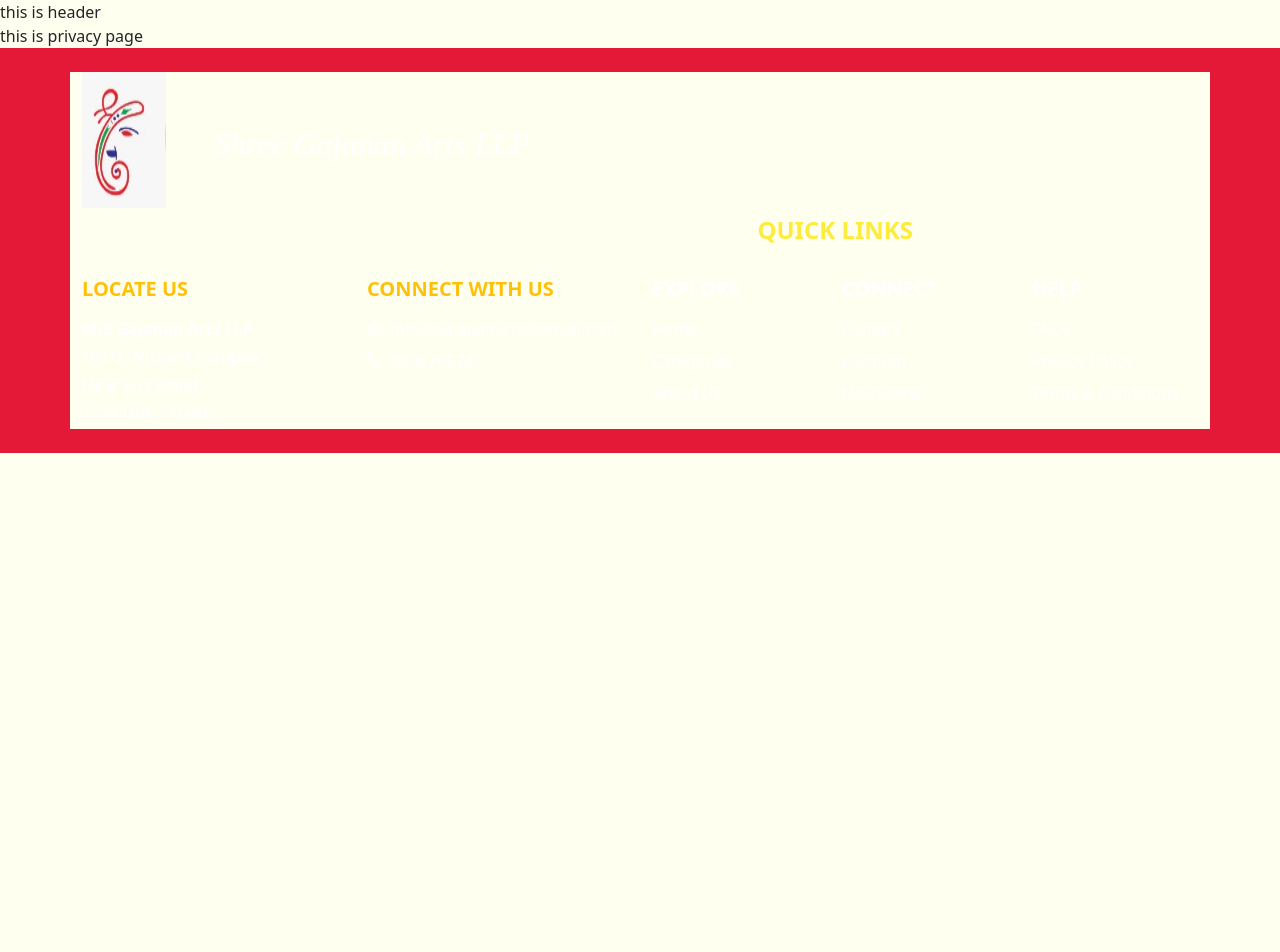
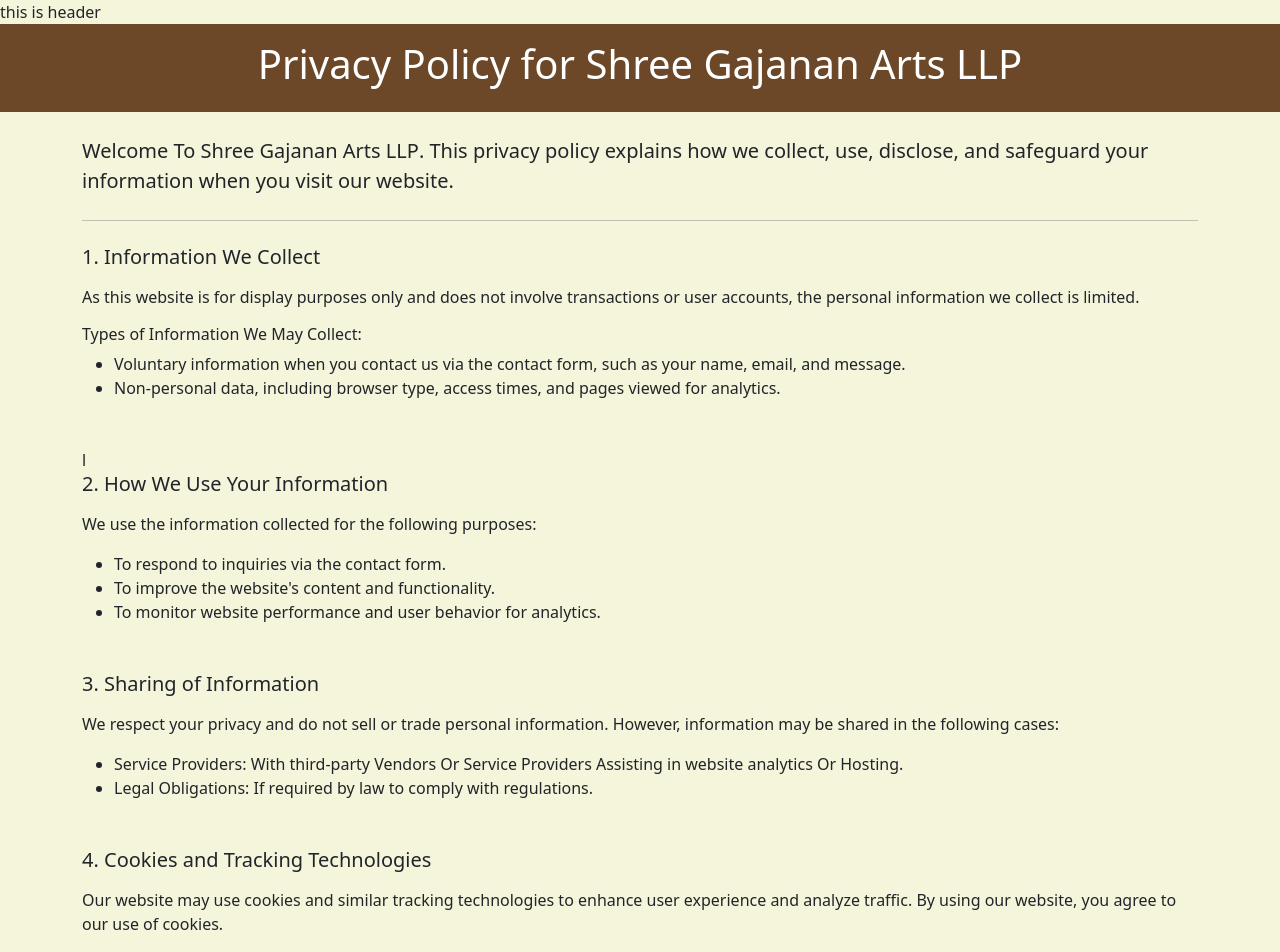
Before and after one commit to ankush9769/Gajanan_RMIS, a React (Vite) app in the folder Gajanan_RMIS_ARTS/: page /privacy in a window 1280 px wide. Shown: the top 952 px of the page. Before the commit the page ends 800 px from the top, so only its background shows below. Built offline with nearby package versions, Linux system fonts and the light colour scheme; a web font is replaced by a local one.

Commit message:
Privacy Policy page created by shreya

```diff
--- a/Gajanan_RMIS_ARTS/src/components/Divya/D_Form.css
+++ b/Gajanan_RMIS_ARTS/src/components/Divya/D_Form.css
@@ -1,7 +1,7 @@
 * {
     margin: 0;
     padding: 0;
-    background-color: #FFFFF0;
+    /* background-color: #FFFFF0; */
   }
   .sub-upd {
     font-family: "'Montserrat', sans-serif";
--- a/Gajanan_RMIS_ARTS/src/components/Divya/D_abcontactus.jsx
+++ b/Gajanan_RMIS_ARTS/src/components/Divya/D_abcontactus.jsx
@@ -1,6 +1,6 @@
 import React from 'react';
 import './D_abcontactus.css';
-import contactusimg from '../assets/contactusimg.jpg';
+import contactusimg from '../../assets/contactusimg.jpg';
 
 const ContactSection = () => {
     return (
--- a/Gajanan_RMIS_ARTS/src/components/Divya/D_review.jsx
+++ b/Gajanan_RMIS_ARTS/src/components/Divya/D_review.jsx
@@ -1,5 +1,5 @@
 import React from "react";
-import card from "../assets/card.jpg";
+import card from "../../assets/card.jpg";
 // import "bootstrap/dist/css/bootstrap.min.css";
  import "./D_review.css";
 
--- a/Gajanan_RMIS_ARTS/src/pages/Privacy.jsx
+++ b/Gajanan_RMIS_ARTS/src/pages/Privacy.jsx
@@ -1,11 +1,72 @@
-import React from 'react'
+import React from 'react';
 
 const Privacy = () => {
   return (
     <div>
-      this is privacy page
+      {/* Header Section */}
+      <div
+        className="text-center p-3 text-white"
+        style={{ backgroundColor: '#6c4828' }}
+      >
+        <h1>Privacy Policy for Shree Gajanan Arts LLP</h1>
+      </div>
+
+      {/* Main Content */}
+      <div className="container mt-4">
+        <p className="lead">
+          Welcome To <strong>Shree Gajanan Arts LLP</strong>. This privacy policy explains how we collect, use, disclose, and safeguard
+          your information when you visit our website.
+        </p>
+        <hr className="my-4" />
+
+        <section className="mb-5">
+          <h5 className="mb-3">1. Information We Collect</h5>
+          <p>
+            As this website is for display purposes only and does not involve transactions or user accounts, the personal
+            information we collect is limited.
+          </p>
+          <h6 className="mt-3">Types of Information We May Collect:</h6>
+          <ul>
+            <li >Voluntary information when you contact us via the contact form, such as your name, email, and message.</li>
+            <li >Non-personal data, including browser type, access times, and pages viewed for analytics.</li>
+          </ul>
+        </section>l
+
+        <section className="mb-5">
+          <h5 className="mb-3">2. How We Use Your Information</h5>
+          <p>We use the information collected for the following purposes:</p>
+          <ul>
+            <li>To respond to inquiries via the contact form.</li>
+            <li >To improve the website's content and functionality.</li>
+            <li >To monitor website performance and user behavior for analytics.</li>
+          </ul>
+        </section>
+
+        <section className="mb-5">
+          <h5 className="mb-3">3. Sharing of Information</h5>
+          <p>We respect your privacy and do not sell or trade personal information. However, information may be shared in the following cases:</p>
+          <ul>
+            <li >Service Providers: With third-party Vendors Or Service Providers Assisting in website analytics Or Hosting.</li>
+            <li >Legal Obligations: If required by law to comply with regulations.</li>
+          </ul>
+        </section>
+
+        <section className="mb-5">
+          <h5 className="mb-3">4. Cookies and Tracking Technologies</h5>
+          <p>
+            Our website may use cookies and similar tracking technologies to enhance user experience and analyze traffic. By
+            using our website, you agree to our use of cookies.
+          </p>
+          <h6 className="mt-3">How to Manage Cookies:</h6>
+          <p className="mb-0">
+            You can control cookies through your browser settings to reject or delete them. However, this may impact
+            website functionality.
+
+          </p>
+        </section>
+      </div>
     </div>
-  )
-}
+  );
+};
 
-export default Privacy
+export default Privacy;
--- a/Gajanan_RMIS_ARTS/src/pages/TermsAndConditions.jsx
+++ b/Gajanan_RMIS_ARTS/src/pages/TermsAndConditions.jsx
@@ -4,35 +4,16 @@ import "bootstrap/dist/css/bootstrap.min.css";
 const TermsAndConditions = () => {
   return (
     <div style={{ backgroundColor: "#f8f8e5", minHeight: "100vh" }}>
-      {/* Header Section */}
       <div className="text-center text-white py-4 px-4" style={{ backgroundColor: "#6c4828", fontWeight: "bold" }}>
         TERMS & CONDITIONS FOR SHREE GAJANAN ARTS LLP
       </div>
 
-      {/* Navigation Bar */}
-      <nav className="nav justify-content-center py-3 px-4" style={{ fontFamily: "Times New Roman", fontSize: "18px" }}>
-        <a className="nav-link" href="#" style={{ color: "#ca9c40", fontWeight: "bold" }}>
-          Home
-        </a>
-        <a className="nav-link" href="#" style={{ color: "#ca9c40", fontWeight: "bold" }}>
-          About Us
-        </a>
-        <a className="nav-link" href="#" style={{ color: "#ca9c40", fontWeight: "bold" }}>
-          Categories
-        </a>
-        <a className="nav-link" href="#" style={{ color: "#ca9c40", fontWeight: "bold" }}>
-          Contact Us
-        </a>
-      </nav>
-
-      {/* Main Content */}
       <div className="container py-4 text-start">
         <p className="text-dark">Welcome To <strong>Shree Gajanan Arts LLP</strong>. By Accessing And Using This Website, You Agree To Comply With The Following Terms And Conditions. If You Do Not Agree With Any Part Of These Terms, Please Refrain From Using The Website.</p>
         <br/>
 
         <hr />
 
-        {/* Section 1 */}
         <br/>
 
         <h5><strong>1. Website Usage</strong></h5>
@@ -45,7 +26,6 @@ const TermsAndConditions = () => {
 
         <hr />
 
-        {/* Section 2 */}
         <br/>
         <h5><strong>2. Intellectual Property Rights</strong></h5>
         <ul>
@@ -56,7 +36,6 @@ const TermsAndConditions = () => {
 
         <hr />
 
-        {/* Section 3 */}
         <br/>
         <h5><strong>3. User Conduct</strong></h5>
         <span style={{ fontSize: "16px" }}>By Using This Website, You Agree:</span>
@@ -70,7 +49,6 @@ const TermsAndConditions = () => {
 
         <hr />
 
-        {/* Section 4 */}
         <br/>
         <h5><strong>4. Disclaimer Of Warranties</strong></h5>
         <ul>
```
